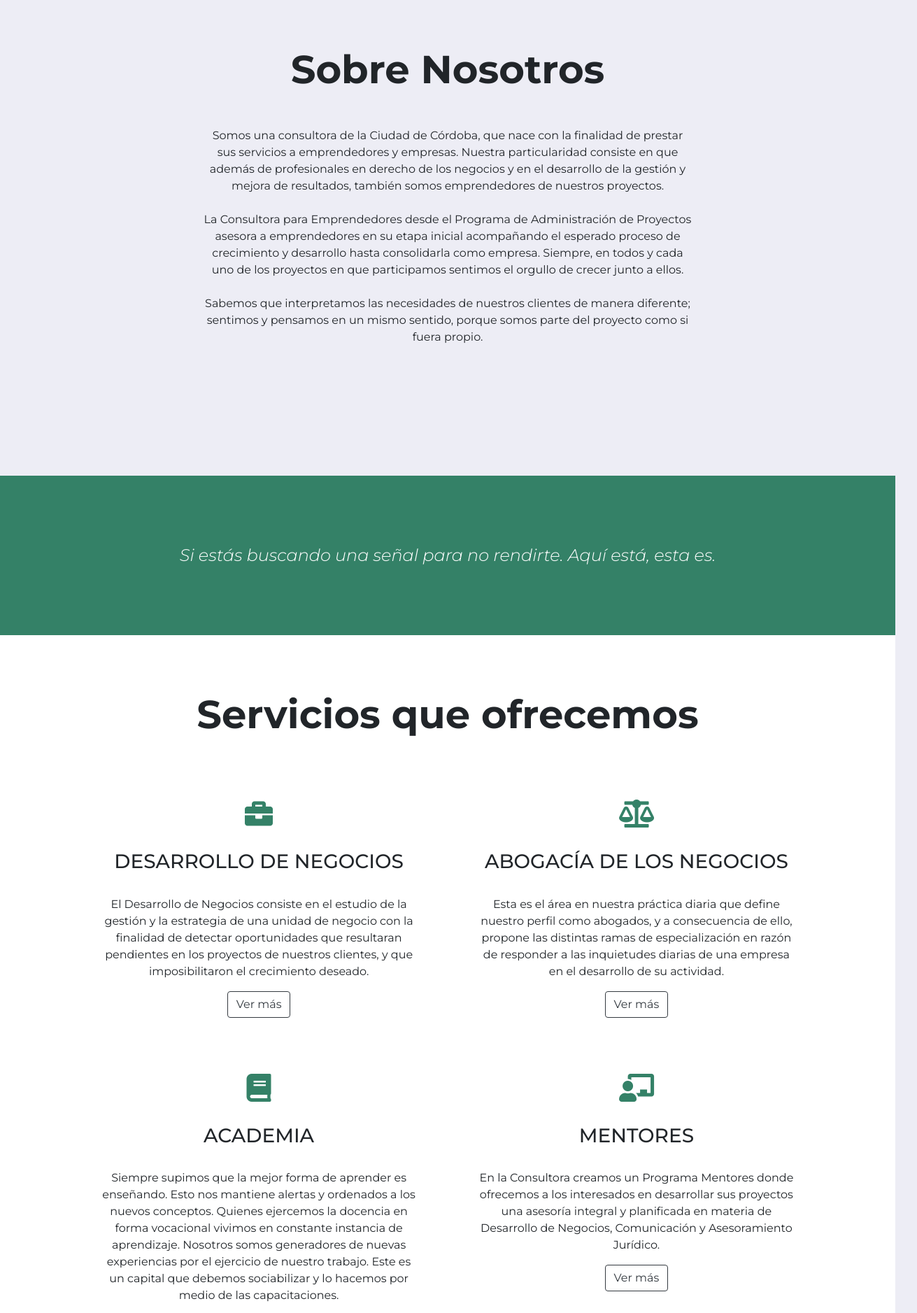
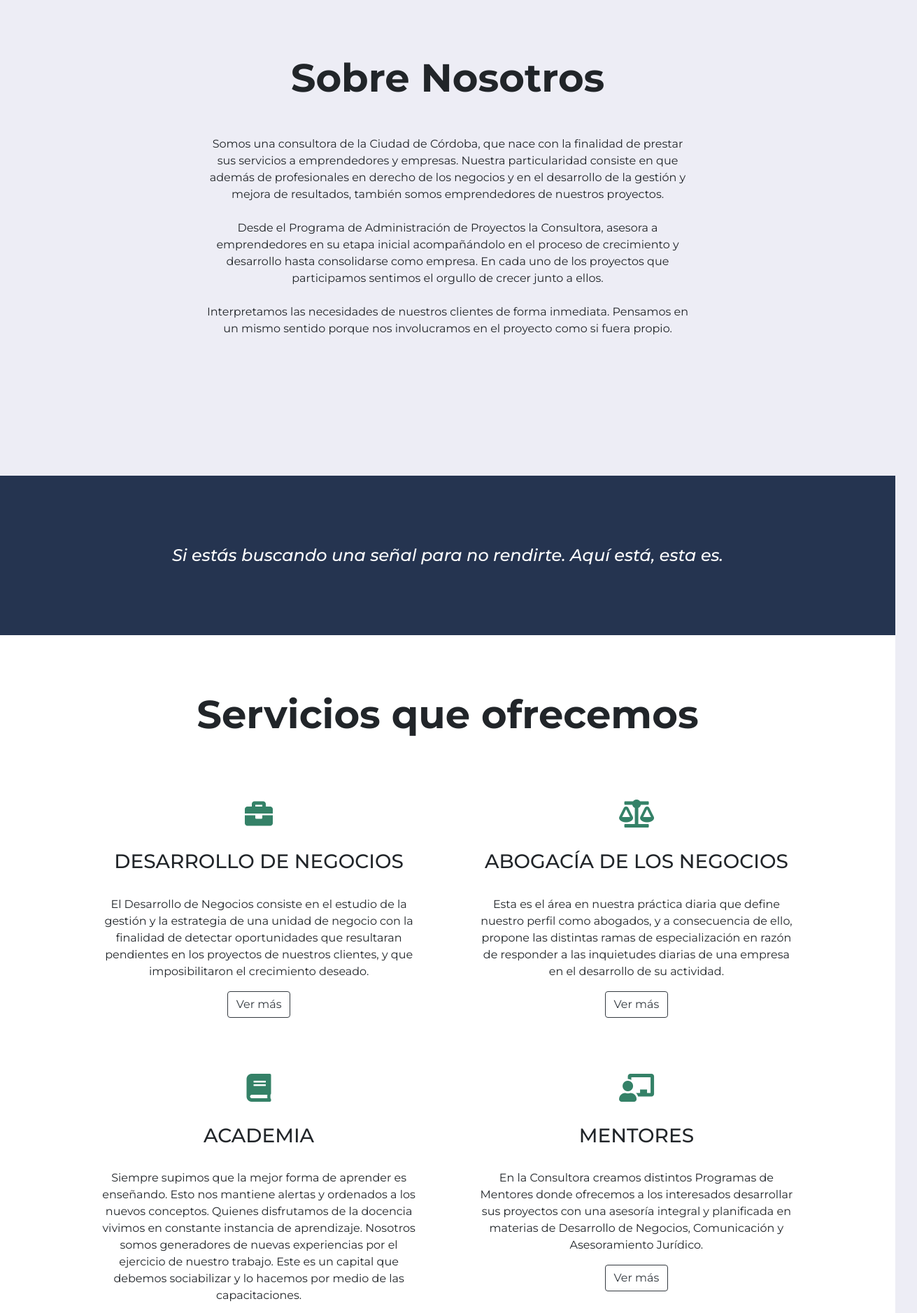
Before and after one commit to fsiqueirag/consultora, a React (Create React App) app: page / in a window 1280 px wide. Shown: the part 920-2797 px from the top of the page at 70% size, 1311 px wide, since content can reach past the window. Built offline with nearby package versions, Linux system fonts and the light colour scheme; no server answers.

Commit message:
cambiar color de franjas, corregir textos, eliminar difuminado de sección blog

```diff
--- a/src/components/About.js
+++ b/src/components/About.js
@@ -2,29 +2,43 @@ import React from 'react';
 import ScrollAnimation from 'react-animate-on-scroll';
 
 export const About = () => {
-
   return (
-
-        <section className="about__section" id="about">
-
+    <section className='about__section' id='about'>
       <div>
         <ScrollAnimation
-                    animateIn="animate__animated animate__fadeInLeft"
+          animateIn='animate__animated animate__fadeInLeft'
           animateOnce={true}
         >
           <h2>Sobre Nosotros</h2>
         </ScrollAnimation>
         <ScrollAnimation
-                    animateIn="animate__animated animate__fadeIn"
+          animateIn='animate__animated animate__fadeIn'
           duration={1.5}
           animateOnce={true}
         >
-                    <p>Somos una consultora de la Ciudad de Córdoba, que nace con la finalidad de prestar sus servicios a emprendedores y empresas. Nuestra particularidad consiste en que además de profesionales en derecho de los negocios y en el desarrollo de la gestión y mejora de resultados, también somos emprendedores de nuestros proyectos.</p><br />
-                    <p>La Consultora para Emprendedores desde el Programa de Administración de Proyectos asesora  a emprendedores en su etapa inicial acompañando el esperado proceso de crecimiento y desarrollo hasta consolidarla como empresa. Siempre, en todos y cada uno de los proyectos en que participamos sentimos el orgullo de crecer junto a ellos.</p><br />
-                    <p>Sabemos que interpretamos las necesidades de nuestros clientes de manera diferente; sentimos y pensamos en un mismo sentido, porque somos parte del proyecto como si fuera propio.</p>
+          <p>
+            Somos una consultora de la Ciudad de Córdoba, que nace con la
+            finalidad de prestar sus servicios a emprendedores y empresas.
+            Nuestra particularidad consiste en que además de profesionales en
+            derecho de los negocios y en el desarrollo de la gestión y mejora de
+            resultados, también somos emprendedores de nuestros proyectos.
+          </p>
+          <br />
+          <p>
+            Desde el Programa de Administración de Proyectos la Consultora,
+            asesora a emprendedores en su etapa inicial acompañándolo en el
+            proceso de crecimiento y desarrollo hasta consolidarse como empresa.
+            En cada uno de los proyectos que participamos sentimos el orgullo de
+            crecer junto a ellos.
+          </p>
+          <br />
+          <p>
+            Interpretamos las necesidades de nuestros clientes de forma
+            inmediata. Pensamos en un mismo sentido porque nos involucramos en
+            el proyecto como si fuera propio.
+          </p>
         </ScrollAnimation>
       </div>
-
     </section>
-    )
-}
+  );
+};
--- a/src/components/servicios/Servicios.js
+++ b/src/components/servicios/Servicios.js
@@ -6,48 +6,58 @@ const servicios = [
   {
     title: 'DESARROLLO DE NEGOCIOS',
     icon: 'fas fa-briefcase',
-        content1: 'El Desarrollo de Negocios consiste en el estudio de la gestión y la estrategia de una unidad de negocio con la finalidad de detectar oportunidades que resultaran pendientes en los proyectos de nuestros clientes, y que imposibilitaron el crecimiento deseado.',
-        content2: 'Los acompañamos en las distintas etapas del Proyecto. Participamos del diseño, la concreción y estamos juntos durante la consolidación. En cada momento nos sentimos capacitados para proponer las innovaciones que abarquen nuevos productos, cambios de estrategias o ampliación hacia nuevos mercados.',
-        content3: 'El desarrollo de negocio consiste en una gestión a fin de conseguir mejoras en los resultados de gestión.  Se trabaja sobre los productos y servicios, creando nuevas estrategias, en materia de organización interna, modelado, comunicación, entre muchas otras posibles acciones.',
-        contentBold: 'NOS ESFORZAMOS EN HACERLOS CRECER.'
+    content1:
+      'El Desarrollo de Negocios consiste en el estudio de la gestión y la estrategia de una unidad de negocio con la finalidad de detectar oportunidades que resultaran pendientes en los proyectos de nuestros clientes, y que imposibilitaron el crecimiento deseado.',
+    content2:
+      'Los acompañamos en las distintas etapas del Proyecto. Participamos del diseño, la concreción y estamos juntos durante la consolidación. En cada momento nos sentimos capacitados para proponer las innovaciones que abarquen nuevos productos, cambios de estrategias o ampliación hacia nuevos mercados.',
+    content3:
+      'El desarrollo de negocio consiste en una gestión a fin de conseguir mejoras en los resultados de gestión.  Se trabaja sobre los productos y servicios, creando nuevas estrategias, en materia de organización interna, modelado, comunicación, entre muchas otras posibles acciones.',
+    contentBold: 'NOS ESFORZAMOS EN HACERLOS CRECER.',
   },
   {
     title: 'ABOGACÍA DE LOS NEGOCIOS',
     icon: 'fas fa-balance-scale',
-        content1: 'Esta es el área en nuestra práctica diaria que define nuestro perfil como abogados, y a consecuencia de ello, propone las distintas ramas de especialización en razón de responder a las inquietudes diarias de una empresa en el desarrollo de su actividad.',
-        content2: 'Ser Abogado de Negocios implica conocimiento y experiencia. Con estas capacidades se puede brindar un Servicio jurídico de calidad, que permita, como en nuestro caso, hacer un buen trabajo jurídico para nuestros clientes.',
-        content3: 'Estamos presentes en el desarrollo diario de la empresa. Así estudiamos las particularidades de los negocios de nuestros clientes que nos permiten anticipar sus necesidades y logramos que el proyecto suceda y sea seguro jurídicamente.',
-        contentBold: 'SOMOS PARTÍCIPES DEL RESULTADO PORQUE BRINDAMOS NUESTRO COMPROMISO.'
+    content1:
+      'Esta es el área en nuestra práctica diaria que define nuestro perfil como abogados, y a consecuencia de ello, propone las distintas ramas de especialización en razón de responder a las inquietudes diarias de una empresa en el desarrollo de su actividad.',
+    content2:
+      'Ser Abogado de Negocios implica conocimiento y experiencia. Con estas capacidades se puede brindar un Servicio jurídico de calidad, que permita, como en nuestro caso, hacer un buen trabajo jurídico para nuestros clientes.',
+    content3:
+      'Estamos presentes en el desarrollo diario de la empresa. Así estudiamos las particularidades de los negocios de nuestros clientes que nos permiten anticipar sus necesidades y logramos que el proyecto suceda y sea seguro jurídicamente.',
+    contentBold:
+      'SOMOS PARTÍCIPES DEL RESULTADO PORQUE BRINDAMOS NUESTRO COMPROMISO.',
   },
   {
     title: 'ACADEMIA',
     icon: 'fas fa-book',
-        content1: 'Siempre supimos que la mejor forma de aprender es enseñando. Esto nos mantiene alertas y ordenados a los nuevos conceptos. Quienes ejercemos la docencia en forma vocacional vivimos en constante instancia de aprendizaje. Nosotros somos generadores de nuevas experiencias por el ejercicio de nuestro trabajo. Este es un capital que debemos sociabilizar y lo hacemos por medio de las capacitaciones.',
-        content2: 'Tenemos una amplia oferta de cursos, capacitaciones y talleres, de distintas cargas y contenidos. En nuestro blog podrán verificar la oferta y su calendario.',
-        contentBold: 'CAPACITARSE NO ES UNA OPCIÓN ES UNA NECESIDAD.'
+    content1:
+      'Siempre supimos que la mejor forma de aprender es enseñando. Esto nos mantiene alertas y ordenados a los nuevos conceptos. Quienes disfrutamos de la docencia vivimos en constante instancia de aprendizaje. Nosotros somos generadores de nuevas experiencias por el ejercicio de nuestro trabajo. Este es un capital que debemos sociabilizar y lo hacemos por medio de las capacitaciones.',
+    content2:
+      'Tenemos una amplia oferta de cursos, capacitaciones y talleres, de distintas cargas y contenidos. En nuestro blog podrán verificar la oferta y su calendario.',
+    contentBold: 'CAPACITARSE NO ES UNA OPCIÓN ES UNA NECESIDAD.',
   },
   {
     title: 'MENTORES',
     icon: 'fas fa-chalkboard-teacher',
-        content1: 'En la Consultora creamos un Programa Mentores donde ofrecemos a los interesados en desarrollar sus proyectos una asesoría integral y planificada en materia de Desarrollo de Negocios, Comunicación y Asesoramiento Jurídico.',
-        content2: 'Creamos a estos fines distintos Programas subvencionados como ser el Programa especial para Proyectos de Etapa Inicial, y de Administración de Emprendimientos, te brindamos ayuda específica a fin de lograr fuerte mejoras en el posicionamiento y venta de productos y servicios.',
-        contentBold: '¿TENÉS UN PROYECTO? ¿EN QUÉ TE AYUDO?'
+    content1:
+      'En la Consultora creamos distintos Programas de Mentores donde ofrecemos a los interesados desarrollar sus proyectos con una asesoría integral y planificada en materias de Desarrollo de Negocios, Comunicación y Asesoramiento Jurídico.',
+    content2:
+      'Tenemos dos Programas subvencionados. Programa especial para Proyectos de Etapa Inicial, en el cuál desarrollamos desde cero el negocio o la empresa, y Programa de Administración de Emprendimientos, donde trabajamos en las mejoras del proyecto existente.',
+    contentBold: '¿TENÉS UN PROYECTO? ¿EN QUÉ TE AYUDO?',
   },
-]
+];
 
 export const Servicios = () => {
   return (
-        <section className="servicios__section" id="servicios">
+    <section className='servicios__section' id='servicios'>
       <ScrollAnimation
-                animateIn="animate__animated animate__fadeInLeft"
+        animateIn='animate__animated animate__fadeInLeft'
         animateOnce={true}
       >
         <h2>Servicios que ofrecemos</h2>
       </ScrollAnimation>
 
-            <div className="row">
-                {
-                    servicios.map((servicio, index) => (
+      <div className='row'>
+        {servicios.map((servicio, index) => (
           <Servicio
             key={index}
             title={servicio.title}
@@ -56,11 +66,9 @@ export const Servicios = () => {
             content2={servicio.content2}
             content3={servicio.content3}
             contentBold={servicio.contentBold}
-                        />)
-                    )
-                }
+          />
+        ))}
       </div>
-
     </section>
-    )
-}
+  );
+};
--- a/src/styles/base/_settings.scss
+++ b/src/styles/base/_settings.scss
@@ -1,9 +1,9 @@
 // Colors
 $primary: #348167;
-$dark-gray: #272c31;
+$dark-gray: #0e0f11;
 $light-gray: #d8d8d8;
-$background-primary:  rgb(237, 237, 245);
-$twitter: #1DA1F2;
+$background-primary: rgb(237, 237, 245);
+$twitter: #1da1f2;
 $wpp: #075e54;
-$instagram: #E1306C;
-$instagram2: #FCAF45;
+$instagram: #e1306c;
+$instagram2: #fcaf45;
--- a/src/styles/components/_about.scss
+++ b/src/styles/components/_about.scss
@@ -5,9 +5,8 @@
   padding: 5rem 9%;
   text-align: center;
 
-
-
-    h2, p {
+  h2,
+  p {
     margin: auto;
     max-width: 700px;
   }
--- a/src/styles/components/_blog.scss
+++ b/src/styles/components/_blog.scss
@@ -27,7 +27,7 @@
 .blog__post-card {
   background-color: #fff;
   display: grid;
-    height: 350px;
+  height: 550px;
   padding: 1.5rem 1rem;
 
   h3 {
@@ -48,27 +48,29 @@
   }
 }
 
-.blog__content, .blog__content-middle {
+.blog__content,
+.blog__content-middle {
   height: 100%;
   overflow: hidden;
+  text-overflow: clip;
 }
 
-.blog__content::after, .blog__content-middle::after {
-    content:'';
-    width: 100%;
-    height: 100%;
-    position: absolute;
-    left: 0;
-    top: -110px;
-}
+// .blog__content::after, .blog__content-middle::after {
+//     content:'';
+//     width: 100%;
+//     height: 100%;
+//     position: absolute;
+//     left: 0;
+//     top: -110px;
+// }
 
-.blog__content::after {
-    background: linear-gradient(transparent 220px, #fff);
-}
+// .blog__content::after {
+//     background: linear-gradient(transparent 220px, #fff);
+// }
 
-.blog__content-middle::after {
-    background: linear-gradient(transparent 220px, $primary);
-}
+// .blog__content-middle::after {
+//     background: linear-gradient(transparent 220px, $primary);
+// }
 
 .blog__post-date {
   color: lighten($color: $dark-gray, $amount: 40);
@@ -97,3 +99,7 @@
     }
   }
 }
+
+.separator a img {
+  width: 90%;
+}
--- a/src/styles/components/_divider.scss
+++ b/src/styles/components/_divider.scss
@@ -1,5 +1,5 @@
 .divider__container {
-    background-color: $primary;
+  background-color: #253450;
   color: #fff;
   padding: 6rem 0;
   text-align: center;
@@ -7,7 +7,7 @@
 
   p {
     font-size: 1.5rem;
-        font-weight: 300;
+    font-weight: 500;
     font-style: oblique;
     margin: auto;
     width: 90%;
```
Also changed, not shown: src/components/blog/Post.js (+20 -12 lines), 1 other file (tests, documents, lock files or other folders). Lines whose indentation alone changed are shown as unchanged.
